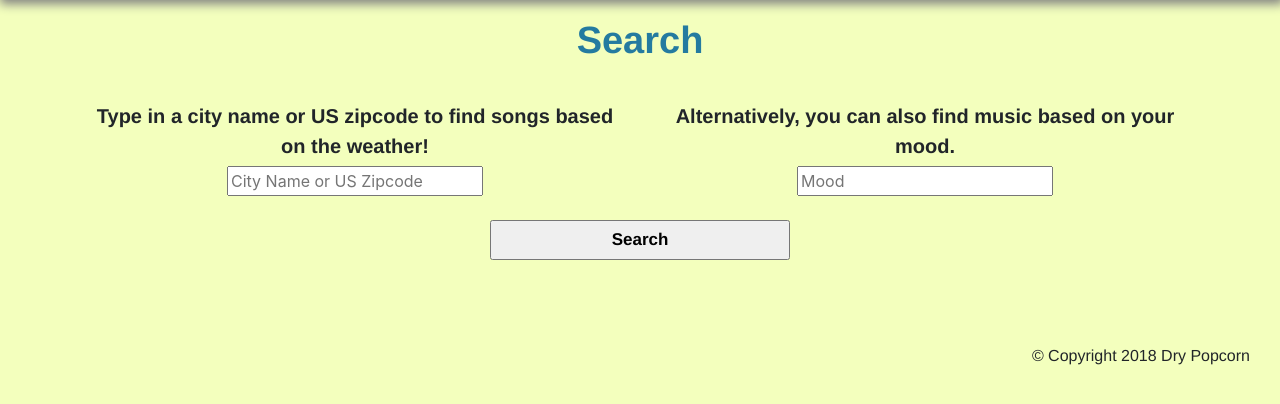
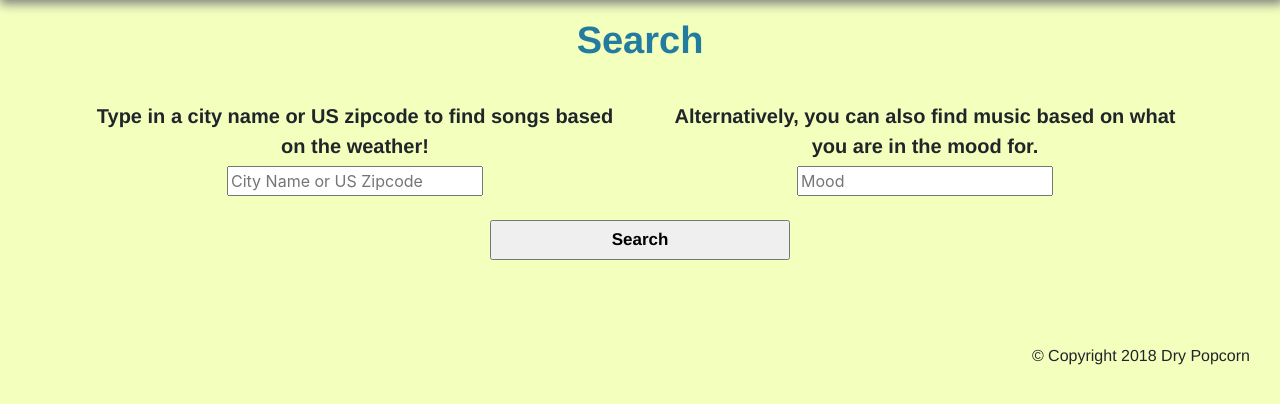
Before and after one commit to jerry1ye10/Dry-Popcorn, a Flask app: page /search in a window 1280 px wide. Shown: the part 42-446 px from the top of the page. Run offline with Flask 2, Linux system fonts and the light colour scheme; some libraries are stand-ins or nearby versions.

Commit message:
Update search.html

```diff
--- a/templates/search.html
+++ b/templates/search.html
@@ -20,7 +20,7 @@
           <input type="text" name="q" placeholder="City Name or US Zipcode">
         </div>
         <div class="col-sm-12 col-md-12 col-lg-6 col-xl-6">
-          <p class="login-info">Alternatively, you can also find music based on your mood.</p>
+          <p class="login-info">Alternatively, you can also find music based on what you are in the mood for.</p>
           <input type="text" name="mood" placeholder="Mood">
         </div>
       </div>
```
